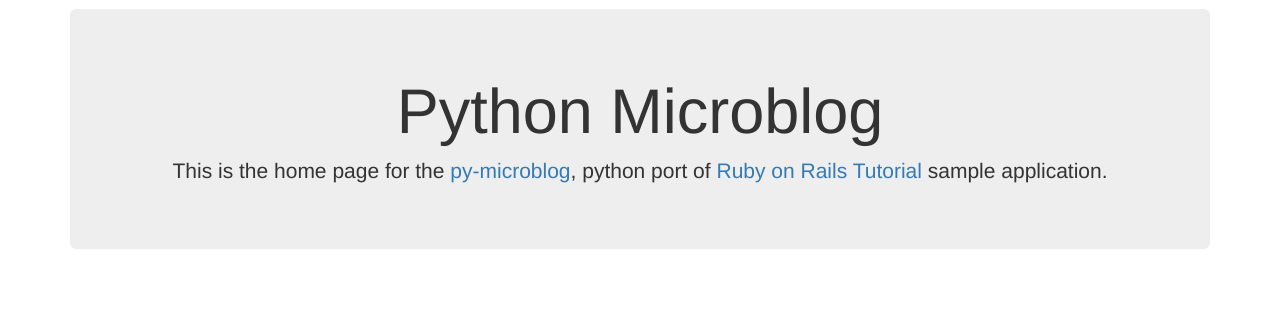
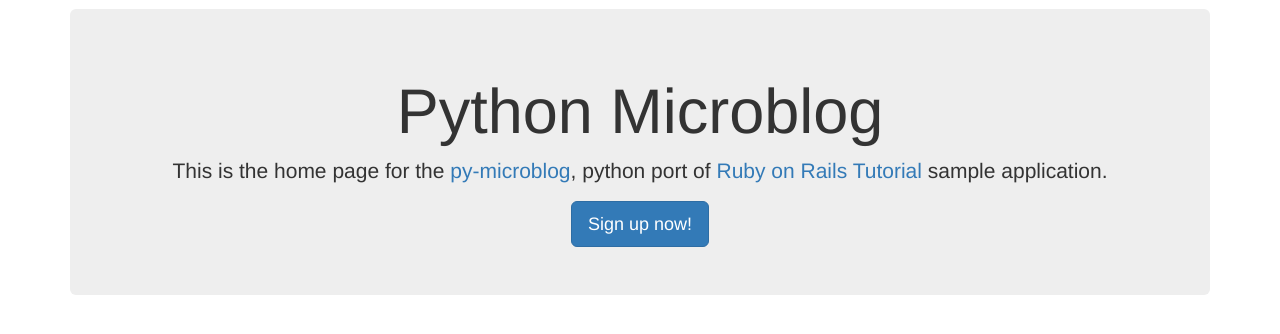
Before and after one commit to gowda/py-microblog, a Flask app: page / in a window 1280 px wide. Shown: the part 51-385 px from the top of the page. Run offline with Flask 2, Linux system fonts and the light colour scheme; some libraries are stand-ins or nearby versions.

Commit message:
Add 'sign up' button on home page

```diff
--- a/microblog/templates/home.html
+++ b/microblog/templates/home.html
@@ -10,5 +10,7 @@
     <a href="http://www.railstutorial.org/">Ruby on Rails Tutorial</a>
     sample application.
   </p>
+
+  <a href="#" class="btn btn-lg btn-primary">Sign up now!</a>
 </div>
 {% endblock %}
```
